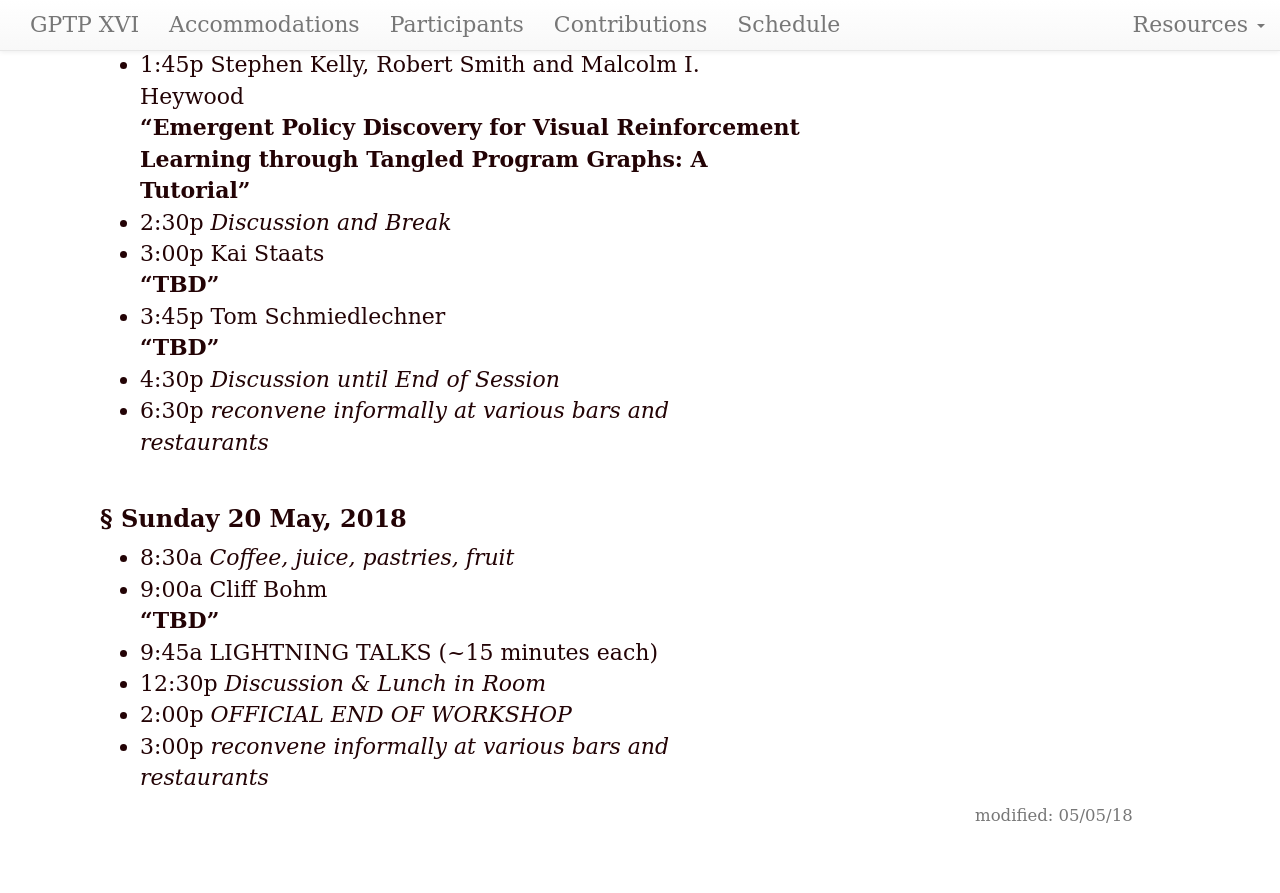
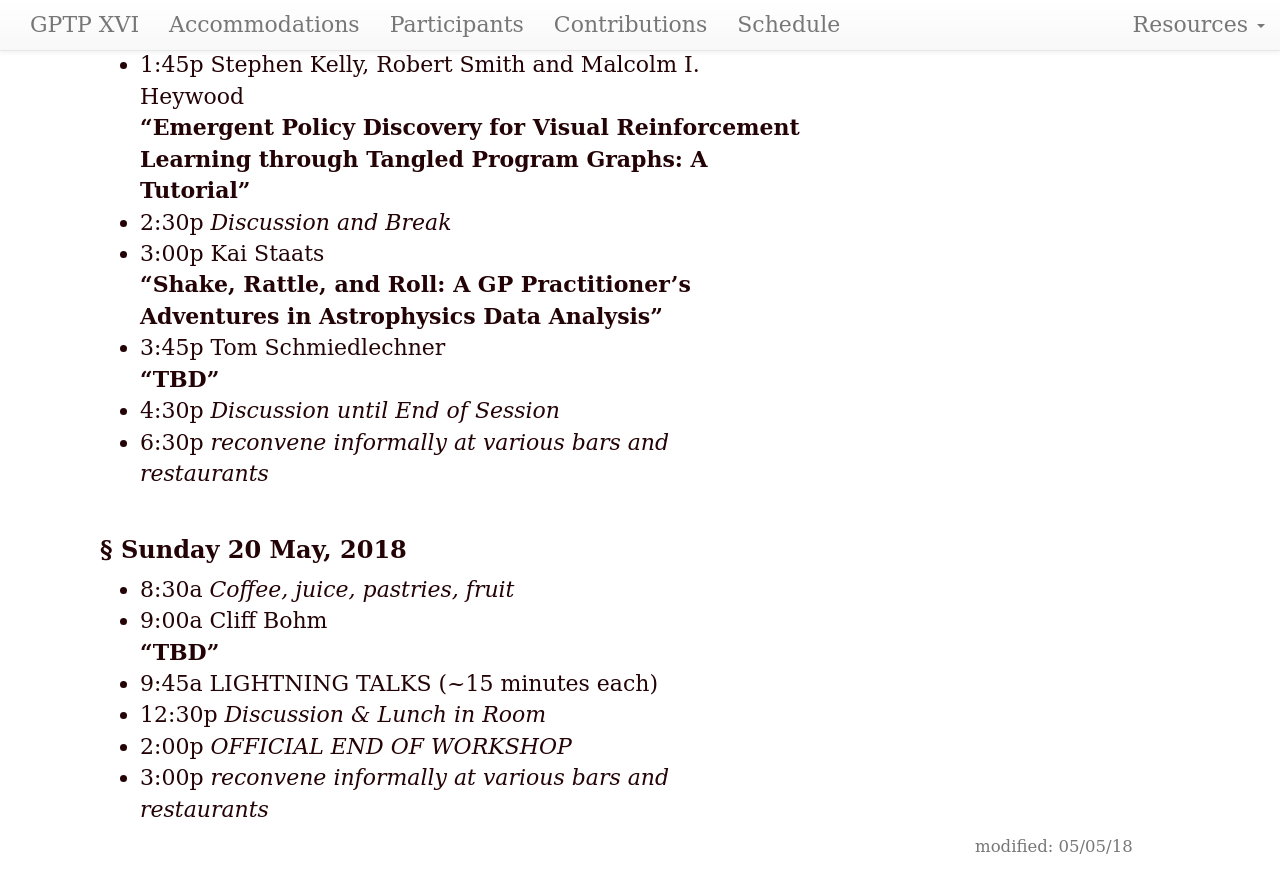
Before and after one commit to GPTP-workshop/gptp-workshop.github.io, a Jekyll site: the page built from schedule.md, in a window 1280 px wide and 900 px high, scrolled down 2521 px. Shown: the top 893 px of the window. Built offline with Jekyll 4.4.1, drawn with Linux system fonts in a browser that asks for light colours; before the commit the page ends 3390 px from its top, so only the background shows below that.

Commit message:
Kai Staats talk title

```diff
--- a/schedule.md
+++ b/schedule.md
@@ -62,7 +62,7 @@ dates: "May 17-20, 2018"
 **"Emergent Policy Discovery for Visual Reinforcement Learning through Tangled Program Graphs: A Tutorial"**
 - 2:30p _Discussion and Break_
 - 3:00p Kai Staats
-**"TBD"**
+**"Shake, Rattle, and Roll: A GP Practitioner's Adventures in Astrophysics Data Analysis"**
 - 3:45p Tom Schmiedlechner
 **"TBD"**
 - 4:30p _Discussion until End of Session_
```
